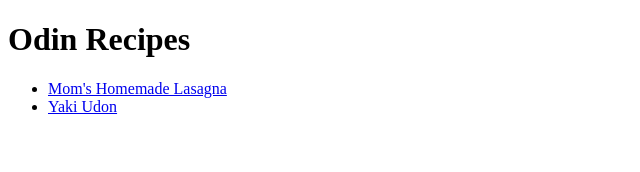
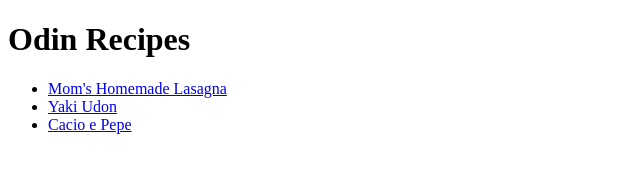
Before and after one commit to xXvanityXx/odin-recipes, a plain HTML site: page index.html in a window 1280 px wide. Shown: the whole page, without its empty margins (0-640 px from the left). Drawn offline with Linux system fonts and the light colour scheme.

Commit message:
Add all directories

```diff
--- a/index.html
+++ b/index.html
@@ -9,6 +9,7 @@
         <ul>
         <li><a href="recipes/lasagna.html">Mom's Homemade Lasagna</a></li>
         <li><a href="recipes/yaki-udon.html">Yaki Udon</a></li>
+        <li><a href="recipes/cacio-e-pepe.html">Cacio e Pepe</a></li>
         </ul>
     </body>
 </html>
```
Also changed, not shown: images/Cacio-E-Pepe-1.jpg (added), images/yaki-udon.webp (added).
